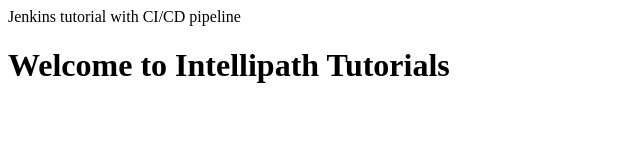
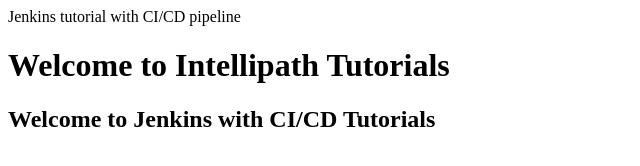
Before and after one commit to Venkataram2717/Website, a plain HTML site: page index.html in a window 1280 px wide. Shown: the whole page, without its empty margins (0-640 px from the left). Drawn offline with Linux system fonts and the light colour scheme.

Commit message:
Added few Lines

```diff
--- a/index.html
+++ b/index.html
@@ -2,5 +2,6 @@
 <head>Jenkins tutorial with CI/CD pipeline</head>
 <Body>
 <h1> Welcome to Intellipath Tutorials</h1>
+<h2> Welcome to Jenkins with CI/CD Tutorials</h2>
 </Body>
 </html>
```
